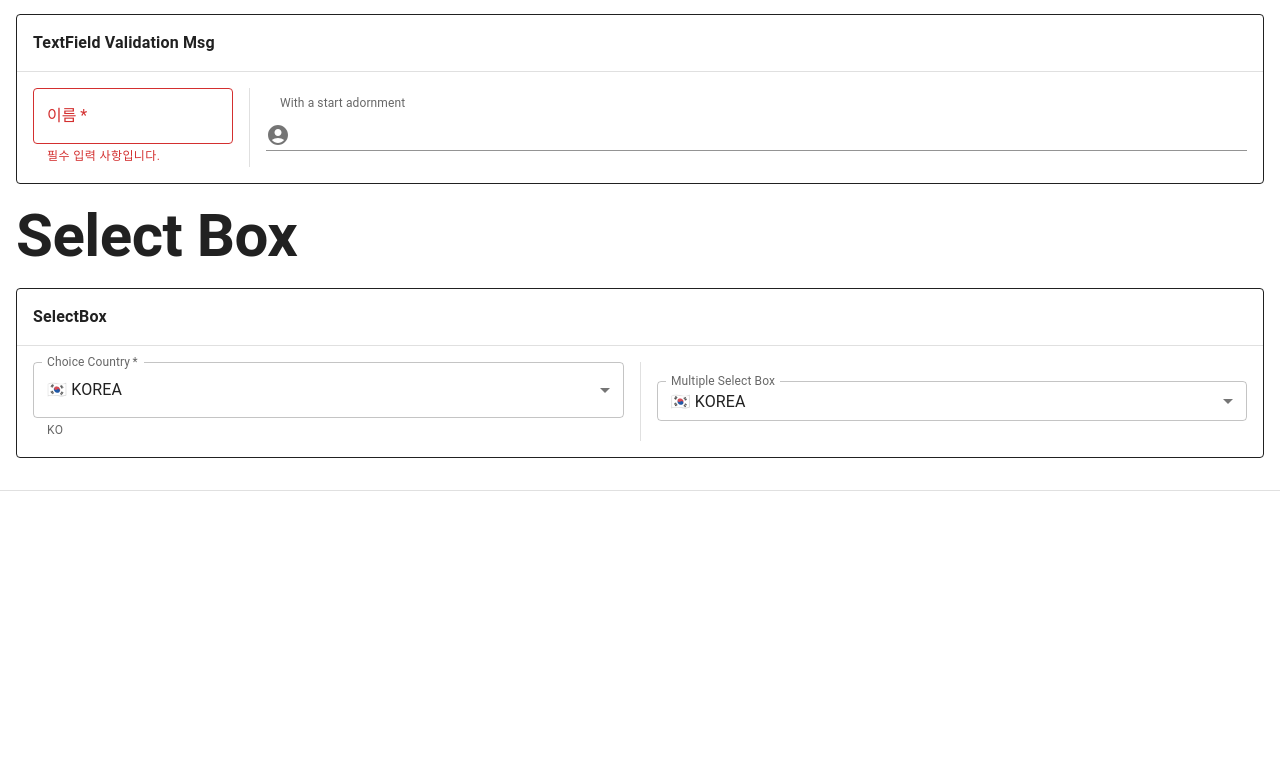
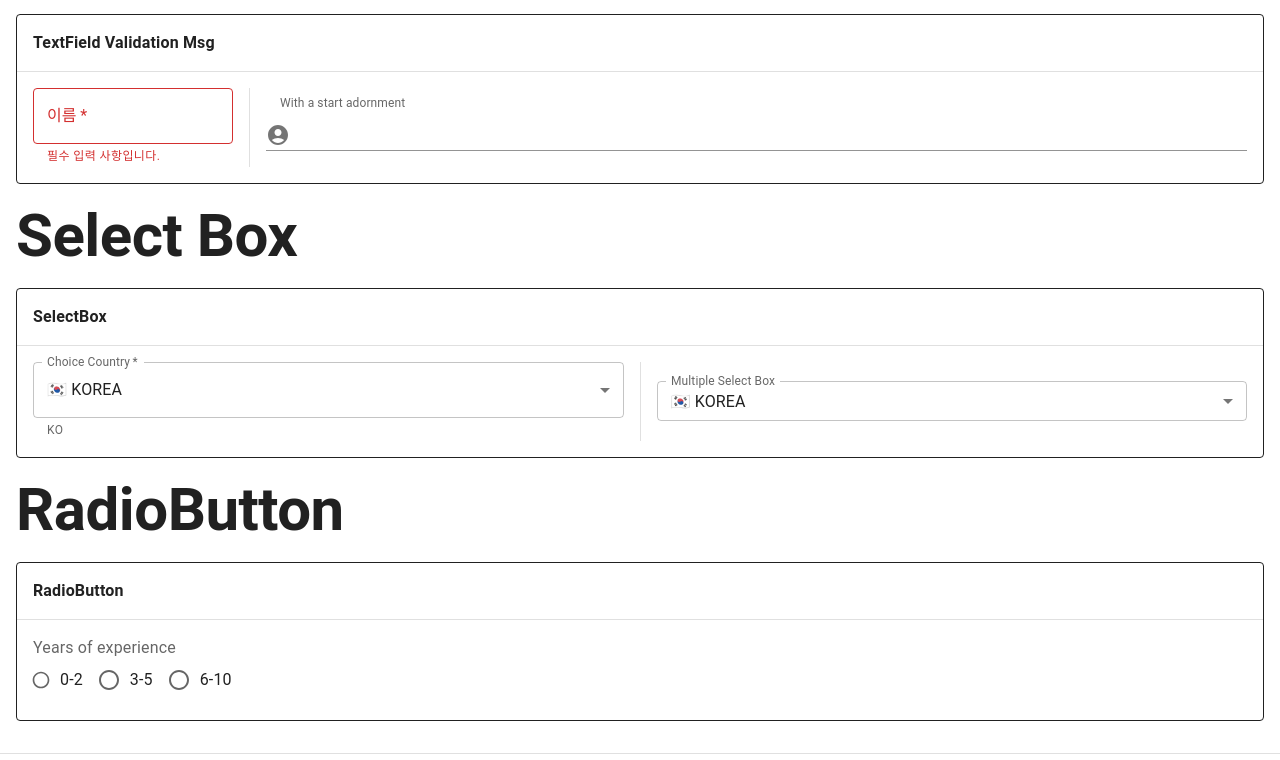
Before and after one commit to Seogun95/mui_prac, a React (Create React App) app: page / in a window 1280 px wide. Shown: the part 3149-3909 px from the top of the page. Before the commit the page ends 3672 px from the top, so only its background shows below. Built offline with nearby package versions, Linux system fonts and the light colour scheme.

Commit message:
feat: radioButton

```diff
--- /dev/null
+++ b/src/components/MuiRadioButton.jsx
@@ -0,0 +1,57 @@
+import React, { useState } from 'react';
+
+import {
+  Typography,
+  FormHelperText,
+  FormControl,
+  FormControlLabel,
+  FormLabel,
+  RadioGroup,
+  Radio,
+} from '@mui/material';
+import { MuiButtonContainer } from './button/MuiButtonContainer';
+
+export const MuiRadioButton = () => {
+  const [value, setValue] = useState('');
+  const handleChangeRadio = e => setValue(e.target.value);
+
+  return (
+    <>
+      <Typography variant="h2" fontWeight="bold" margin={2}>
+        RadioButton
+      </Typography>
+
+      <MuiButtonContainer text={'RadioButton'}>
+        <FormControl>
+          <FormLabel id="job-experience-group-label">
+            Years of experience
+          </FormLabel>
+          <RadioGroup
+            name="job-experience-group"
+            aria-labelledby="job-experience-group-label"
+            value={value}
+            onChange={handleChangeRadio}
+            row
+          >
+            <FormControlLabel
+              control={<Radio size="small" />}
+              label="0-2"
+              value="0-2"
+            />
+            <FormControlLabel
+              control={<Radio size="medium" color="secondary" />}
+              label="3-5"
+              value="3-5"
+            />
+            <FormControlLabel
+              control={<Radio color="secondary" />}
+              label="6-10"
+              value="6-10"
+            />
+          </RadioGroup>
+          <FormHelperText>{value}</FormHelperText>
+        </FormControl>
+      </MuiButtonContainer>
+    </>
+  );
+};
--- a/src/components/index.jsx
+++ b/src/components/index.jsx
@@ -2,3 +2,4 @@ export * from './button/MuiButton';
 export * from './MuiTypography';
 export * from './MuiTextField';
 export * from './MuiSelect';
+export * from './MuiRadioButton';
--- a/src/pages/Basic.jsx
+++ b/src/pages/Basic.jsx
@@ -2,6 +2,7 @@ import Typography from '@mui/material/Typography';
 import Divider from '@mui/material/Divider';
 import { MuiButton, MuiTypography, MuiTextField } from 'components';
 import { MuiSelect } from '../components/MuiSelect';
+import { MuiRadioButton } from '../components/MuiRadioButton';
 
 export const Basic = () => {
   return (
@@ -10,6 +11,7 @@ export const Basic = () => {
       <MuiButton />
       <MuiTextField />
       <MuiSelect />
+      <MuiRadioButton />
       <Divider sx={{ marginY: '2rem' }} />
     </div>
   );
```
